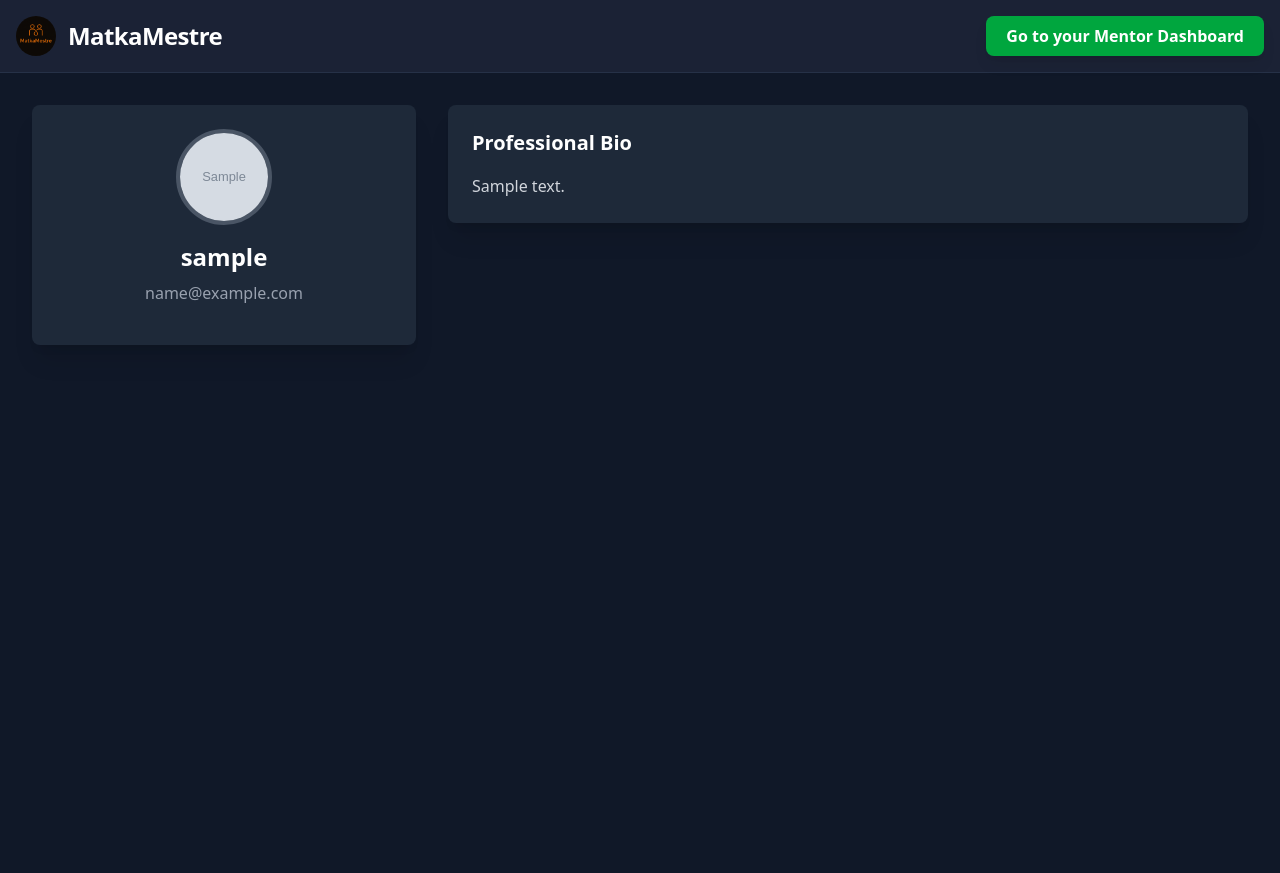
After one commit to PratesB/MatkaMestre, a Django app: page /mentor/mentor_profile/ in a window 1280 px wide. The commit adds this page. Run offline with Django 5.2, Linux system fonts and the light colour scheme; a user stored in the database is signed in; tables that the repository leaves empty hold one stand-in row (values such as "Sample post"); grey boxes marked "Sample" are stand-in pictures.

Commit message:
feat(mentor): create mentor profile view

```diff
--- a/mentee/templates/dashboard_mentee.html
+++ b/mentee/templates/dashboard_mentee.html
@@ -49,7 +49,7 @@
                         <h1 class="text-3xl font-bold text-white">Welcome, {{ user.username }}</h1>
                         <p class="mt-2 text-sm text-slate-400">Track your progress and manage your mentoring journey</p>
                         {% if mentor_profile %}
-                            <p class="mt-1 text-sm text-emerald-400">Mentor: {{ mentor_profile.user.email }}</p>
+                            <a href="{% url 'mentor_profile' %}" class="mt-1 text-sm text-emerald-400">Mentor: {{ mentor_profile.user.email }}</a>
                         {% endif %}
                     </div>
                 </div>
--- /dev/null
+++ b/mentor/templates/mentor_profile.html
@@ -0,0 +1,38 @@
+{% extends "base.html" %}
+{% load static %}
+
+
+
+{% block body %}
+    <div class="min-h-screen bg-gray-900">
+        <!-- Main Content -->
+        <main class="max-w-7xl mx-auto px-4 sm:px-6 lg:px-8 py-8">
+            <div class="grid grid-cols-1 lg:grid-cols-3 gap-8">
+
+                <!-- Profile Card -->
+                <div class="lg:col-span-1">
+                    <div class="bg-gray-800 rounded-lg shadow-xl p-6">
+                        <div class="text-center">
+                            <img src="{{mentor_profile.profile_picture.url}}"
+                                 alt="Profile Picture"
+                                 class="w-24 h-24 rounded-full mx-auto mb-4 border-4 border-gray-600">
+                            <h2 class="text-2xl font-bold text-white mb-2">{{mentor_user.username}}</h2>
+                            <p class="text-gray-400 mb-4">{{mentor_user.email}}</p>
+                        </div>
+                    </div>
+                </div>
+
+                <!-- Main Content Area -->
+                <div class="lg:col-span-2 space-y-8">
+                    <!-- Professional Bio -->
+                    <div class="bg-gray-800 rounded-lg shadow-xl p-6">
+                        <h3 class="text-xl font-bold text-white mb-4">Professional Bio</h3>
+                        <p class="text-gray-300 leading-relaxed">
+                            {{mentor_profile.bio}}
+                        </p>
+                    </div>
+                </div>
+            </div>
+        </main>
+    </div>
+{% endblock body %}
--- a/mentor/urls.py
+++ b/mentor/urls.py
@@ -15,4 +15,5 @@ urlpatterns = [
     path('edit_task/<int:pk>', views.edit_task, name='edit_task'),
     path('upload_meeting_recording/', views.upload_meeting_recording, name='upload_meeting_recording'),
     path('list_meeting_recordings/', views.list_meeting_recordings, name='list_meeting_recordings'),
+    path('mentor_profile/', views.mentor_profile, name='mentor_profile'),
 ]
--- a/mentor/views.py
+++ b/mentor/views.py
@@ -532,3 +532,29 @@ def list_meeting_recordings(request):
 
 
     return render(request, 'list_meeting_recordings.html', context)
+
+
+
+@login_required(redirect_field_name='login')
+@require_http_methods(['GET'])
+def mentor_profile(request):
+
+
+
+    # get mentor profile directly
+    mentor_profile = request.user.mentor.mentor_profile
+
+    # get mentor user form CustomUser
+    mentor_user = mentor_profile.user
+
+
+
+    context = {
+
+        'mentor_user': mentor_user,
+        'mentor_profile': mentor_profile
+
+    }
+
+
+    return render(request, 'mentor_profile.html', context)
```
